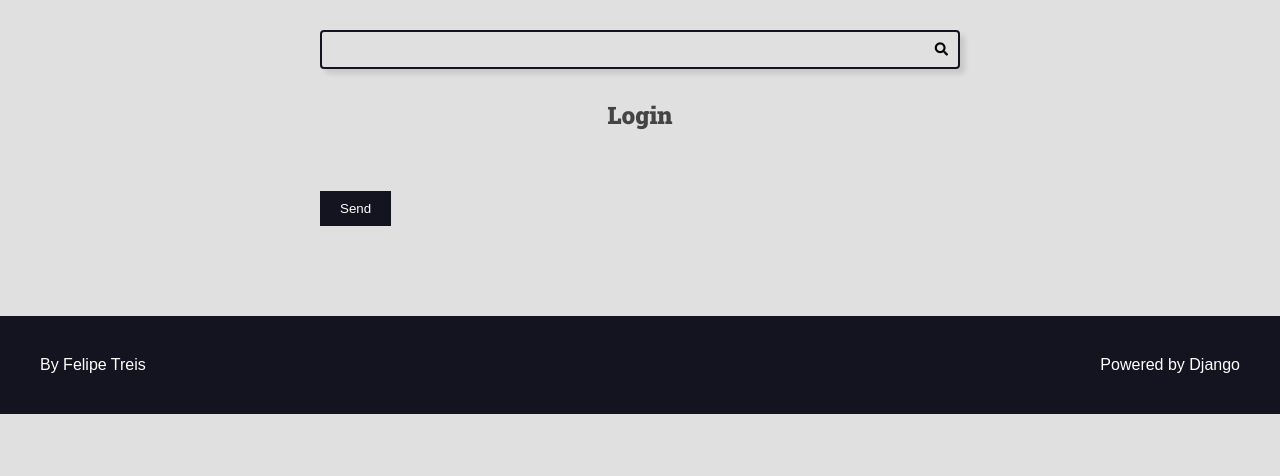
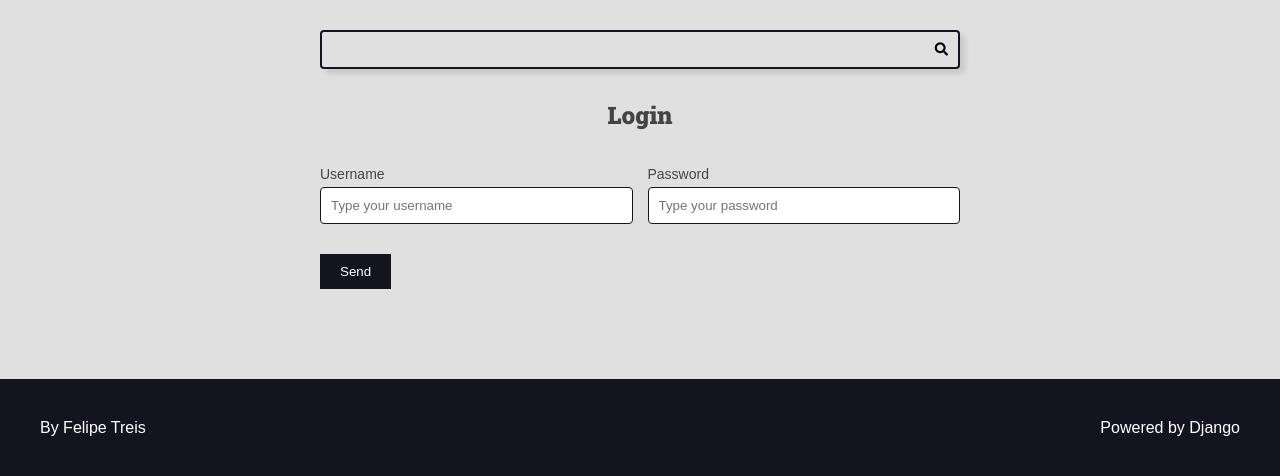
Before and after one commit to FelipeTreis/api_recipe, a Django app: page /authors/login/ in a window 1280 px wide. Shown: the part 113-589 px from the top of the page. Run offline with Django 4.2, Linux system fonts and the light colour scheme.

Commit message:
Created login

```diff
--- /dev/null
+++ b/authors/forms/__init__.py
@@ -0,0 +1,3 @@
+# flake8: noqa
+from authors.forms.login import LoginForm
+from authors.forms.register_form import RegisterForm
--- /dev/null
+++ b/authors/forms/login.py
@@ -0,0 +1,14 @@
+from django import forms
+from utils.django_forms import add_placeholder
+
+
+class LoginForm(forms.Form):
+    def __init__(self, *args, **kwargs):
+        super().__init__(*args, **kwargs)
+        add_placeholder(self.fields['username'], 'Type your username')
+        add_placeholder(self.fields['password'], 'Type your password')
+
+    username = forms.CharField()
+    password = forms.CharField(
+        widget=forms.PasswordInput()
+    )
--- a/authors/templates/authors/pages/login.html
+++ b/authors/templates/authors/pages/login.html
@@ -1,11 +1,17 @@
 {% extends 'global/base.html' %}
 
-{% block title %}login | {% endblock title %}
+{% block title %}Login | {% endblock title %}
 
 {% block content %}
 
     <div class="main-content center container">
         <h2>Login</h2>
+        {% if request.user.is_authenticated %}
+            <p>
+                Your are logged in with:
+                {{ request.user.username }}
+            </p>
+        {% endif %}
     </div>
 
     {% include 'global/partials/messages.html' %}
--- a/authors/views.py
+++ b/authors/views.py
@@ -1,9 +1,10 @@
 from django.contrib import messages
+from django.contrib.auth import authenticate, login
 from django.http import Http404
 from django.shortcuts import redirect, render
 from django.urls import reverse
 
-from authors.forms import RegisterForm
+from authors.forms import LoginForm, RegisterForm
 
 
 def register_view(request):
@@ -36,8 +37,32 @@ def register_create(request):
 
 
 def login_view(request):
-    return render(request, 'authors/pages/login.html')
+    form = LoginForm()
+    return render(request, 'authors/pages/login.html', {
+        'form': form,
+        'form_action': reverse('authors:login_create')
+    })
 
 
 def login_create(request):
-    return render(request, 'authors/pages/login.html')
+    if not request.POST:
+        raise Http404()
+
+    form = LoginForm(request.POST)
+    login_url = reverse('authors:login')
+
+    if form.is_valid():
+        authenticated_user = authenticate(
+            username=form.cleaned_data.get('username', ''),
+            password=form.cleaned_data.get('password', ''),
+        )
+
+        if authenticated_user is not None:
+            messages.success(request, 'Your are logged in.')
+            login(request, authenticated_user)
+        else:
+            messages.error(request, 'Invalid credentials')
+    else:
+        messages.error(request, 'Invalid username or password')
+
+    return redirect(login_url)
--- /dev/null
+++ b/utils/django_forms.py
@@ -0,0 +1,25 @@
+import re
+
+from django.core.exceptions import ValidationError
+
+
+def add_attr(field, attr_name, attr_new_val):
+    existing_attr = field.widget.attrs.get(attr_name, '')
+    field.widget.attrs[attr_name] = f'{existing_attr} {attr_new_val}'.strip()
+
+
+def add_placeholder(field, placeholder_val):
+    add_attr(field, 'placeholder', placeholder_val)
+
+
+def strong_password(password):
+    regex = re.compile(r'^(?=.*[a-z])(?=.*[A-Z])(?=.*[0-9]).{8,}$')
+
+    if not regex.match(password):
+        raise ValidationError((
+            'Password must have at least one uppercase letter, '
+            'one lowercase letter and one number. The length should be '
+            'at least 8 charcters.'
+        ),
+            code='Invalid'
+        )
```
Also changed, not shown: authors/forms/register_form.py (renamed from authors/forms.py, +9 -26 lines), authors/tests/test_author_register_form.py (+17 -17 lines).
